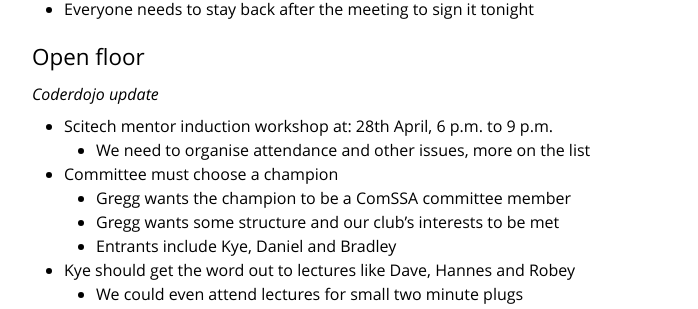
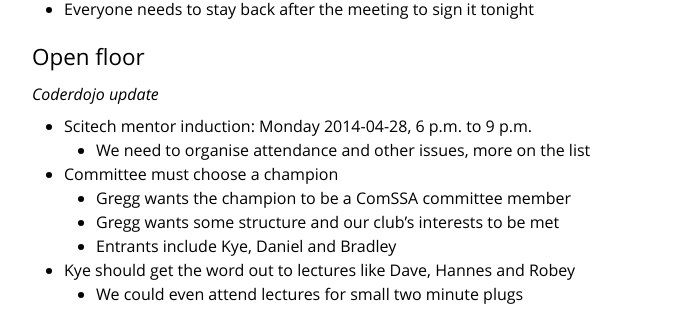
Before and after one commit to ComSSA/www.comssa.org.au, a Jekyll site: the page built from minutes/2014-04-15/index.md, in a window 1280 px wide and 900 px high, scrolled down 2525 px. Shown: the part 145-454 px from the top of the window, without its empty margins (288-986 px from the left). Built offline with Jekyll 4.4.1, drawn with Linux system fonts in a browser that asks for light colours.

Commit message:
2014-04-15 minutes: fixed more typos

```diff
--- a/minutes/2014-04-15/index.md
+++ b/minutes/2014-04-15/index.md
@@ -120,7 +120,8 @@ title: Minutes for 2014-04-15
 ## Open floor
 
 ### Coderdojo update
-  * Scitech mentor induction workshop at: 28th April, 6 p.m. to 9 p.m.
+
+  * Scitech mentor induction: Monday 2014-04-28, 6 p.m. to 9 p.m.
     * We need to organise attendance and other issues, more on the list
   * Committee must choose a champion
     * Gregg wants the champion to be a ComSSA committee member
```
